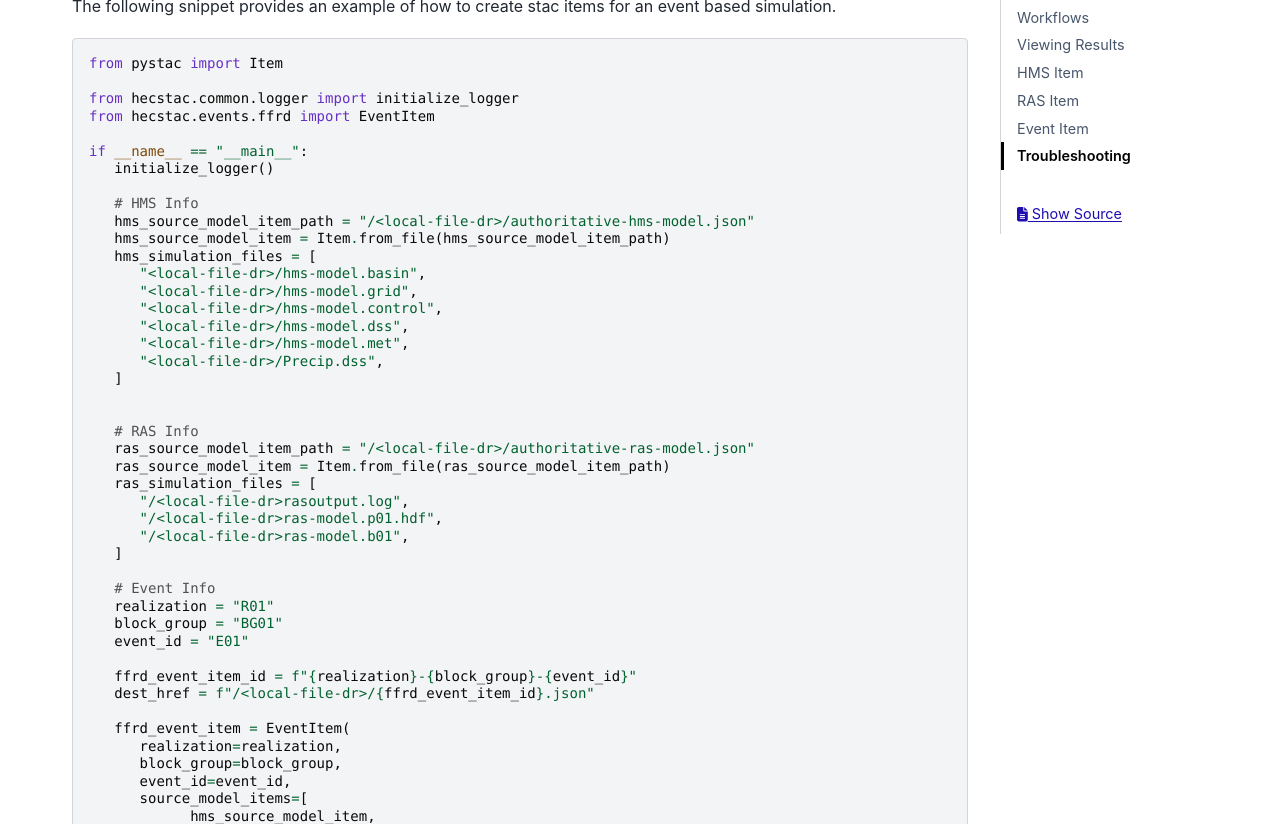
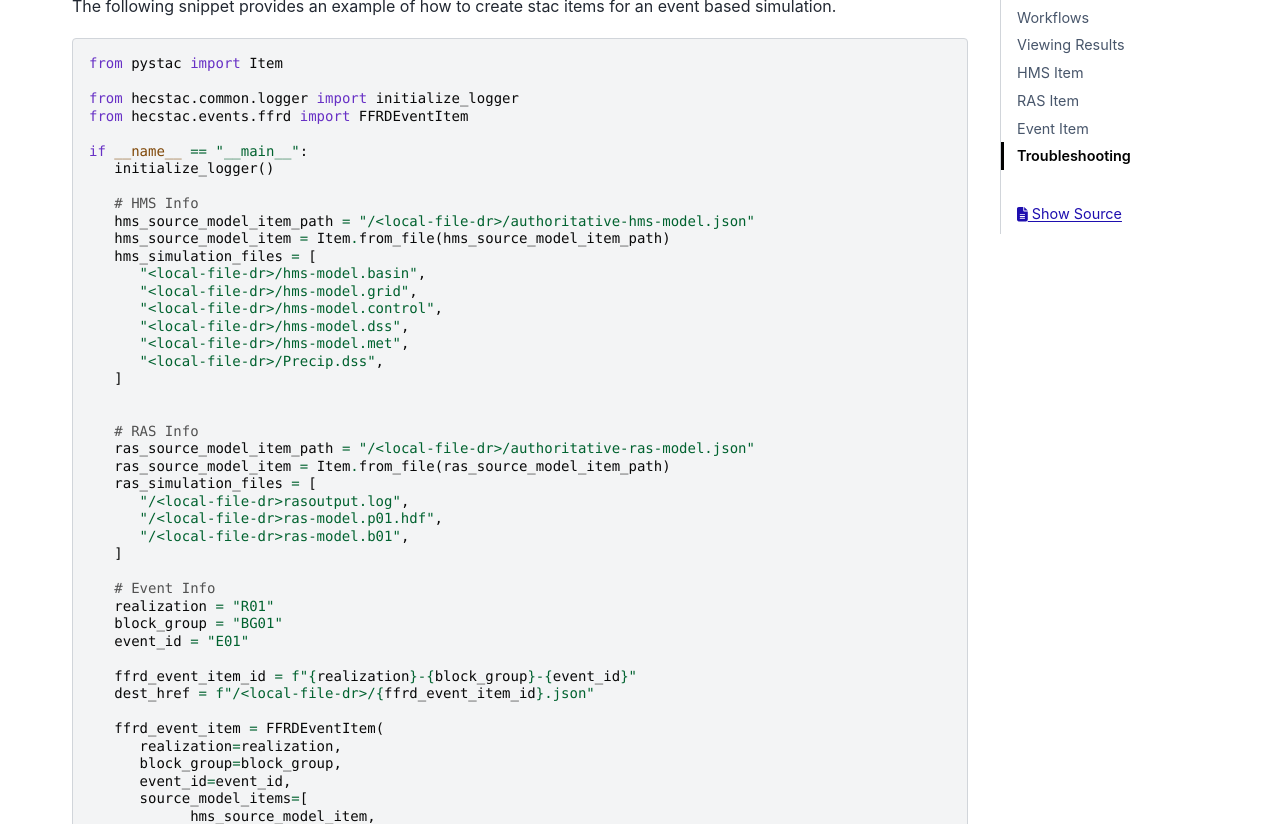
Before and after one commit to fema-ffrd/hecstac, a Sphinx documentation site: the page built from docs/source/user_guide.rst, in a window 1280 px wide and 1400 px high, scrolled down 1062 px. Shown: the part 152-976 px from the top of the window. Built offline with Sphinx 7.4.7 and the PyData theme 0.15.4, drawn with Linux system fonts in a browser that asks for light colours.

Commit message:
Revert event naming, to be changed later

```diff
--- a/docs/source/user_guide.rst
+++ b/docs/source/user_guide.rst
@@ -63,7 +63,7 @@ The following snippet provides an example of how to create stac items for an eve
    from pystac import Item
 
    from hecstac.common.logger import initialize_logger
-   from hecstac.events.ffrd import EventItem
+   from hecstac.events.ffrd import FFRDEventItem
 
    if __name__ == "__main__":
       initialize_logger()
@@ -98,7 +98,7 @@ The following snippet provides an example of how to create stac items for an eve
       ffrd_event_item_id = f"{realization}-{block_group}-{event_id}"
       dest_href = f"/<local-file-dr>/{ffrd_event_item_id}.json"
 
-      ffrd_event_item = EventItem(
+      ffrd_event_item = FFRDEventItem(
          realization=realization,
          block_group=block_group,
          event_id=event_id,
```
Also changed, not shown: 1 other file.
